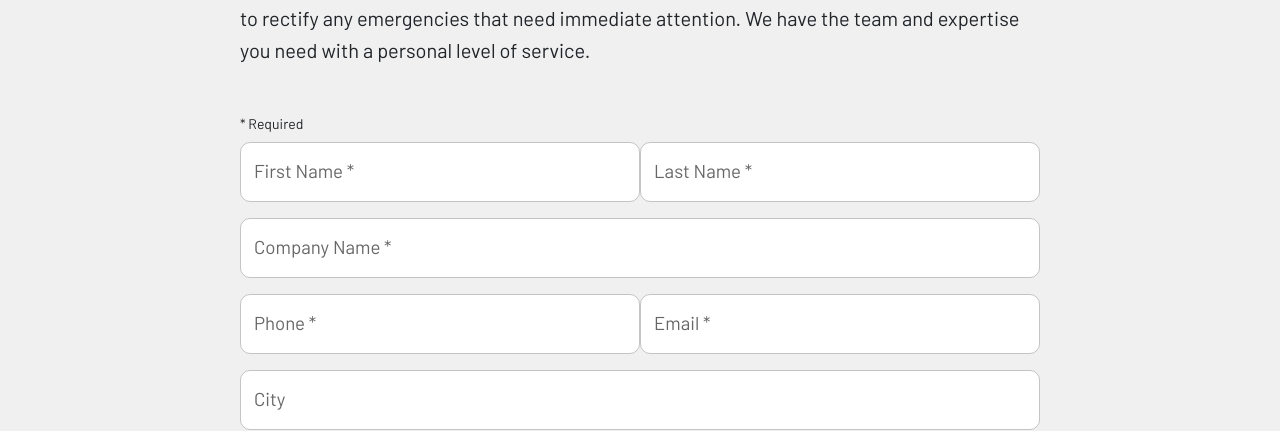
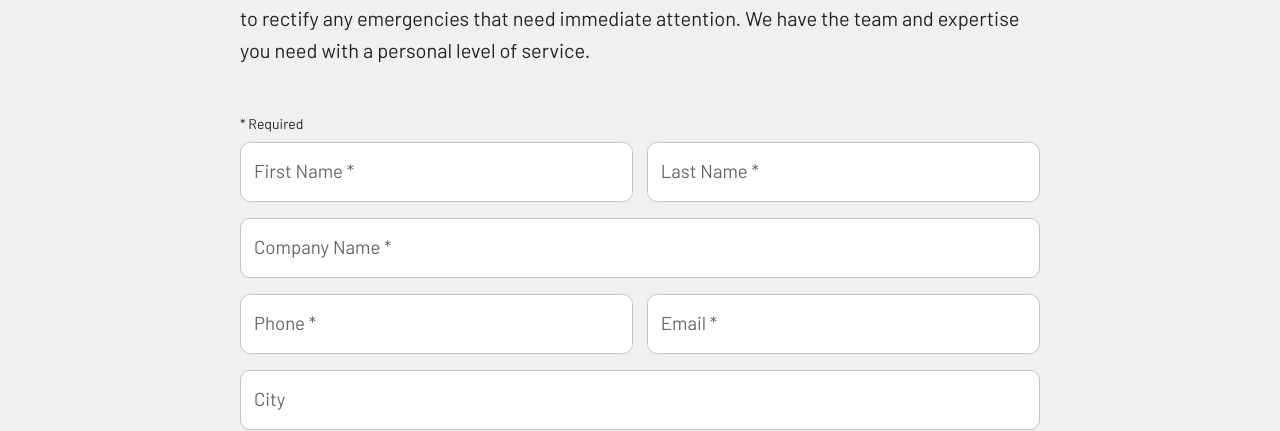
Before and after one commit to Jbridges1119/cam-air, a React (Create React App) app: page /contact in a window 1280 px wide. Shown: the part 880-1311 px from the top of the page. Built offline with nearby package versions, Linux system fonts and the light colour scheme; no server answers.

Commit message:
Add space between input fields

```diff
--- a/src/Pages/07_Contact/components/ContactForm.tsx
+++ b/src/Pages/07_Contact/components/ContactForm.tsx
@@ -107,8 +107,7 @@ const Form: React.FC = () => {
       return alert("Please enter valid email so I can get back to you");
     if (!formState["How Can We Help"])
       return alert("Please leave us a message");
-    if (!captcha)
-      return alert("Are you a robot?");
+    if (!captcha) return alert("Are you a robot?");
     setSubmitting(true);
     await postSubmission();
   };
@@ -158,11 +157,11 @@ const Form: React.FC = () => {
   };
 
   const formLabels = [
-    { item: "First Name", grid: 6, row: 1, required: true },
-    { item: "Last Name", grid: 6, row: 1, required: true },
+    { item: "First Name", grid: 5.9, row: 1, required: true },
+    { item: "Last Name", grid: 5.9, row: 1, required: true },
     { item: "Company Name", grid: 12, row: 1, required: true },
-    { item: "Phone", grid: 6, row: 1, required: true },
-    { item: "Email", grid: 6, row: 1, required: true },
+    { item: "Phone", grid: 5.9, row: 1, required: true },
+    { item: "Email", grid: 5.9, row: 1, required: true },
     { item: "City", grid: 12, row: 1, required: false },
     { item: "How Can We Help", grid: 12, row: 6, required: true },
   ];
@@ -189,7 +188,7 @@ const Form: React.FC = () => {
 
   return (
     <OuterBox>
-      <Box sx={{ maxWidth: "800px", width:'90%' }}>
+      <Box sx={{ maxWidth: "800px", width: "90%" }}>
         <Typography variant="h4" fontWeight={"bold"}>
           Send us an email
         </Typography>
@@ -202,10 +201,14 @@ const Form: React.FC = () => {
         {inputActive ? (
           <form noValidate autoComplete="off" onSubmit={submitForm}>
             <Typography variant="body2">* Required</Typography>
-            <Grid container display="flex" width="100%">
+            <Grid
+              container
+              display="flex"
+              justifyContent={"space-between"}
+              width="100%"
+            >
               {formInputs}
             </Grid>
-
             <Recaptcha
               sitekey={`${process.env.REACT_APP_RECAPTCHA_ID}`}
               render="explicit"
```
Lines whose indentation alone changed are shown as unchanged.
